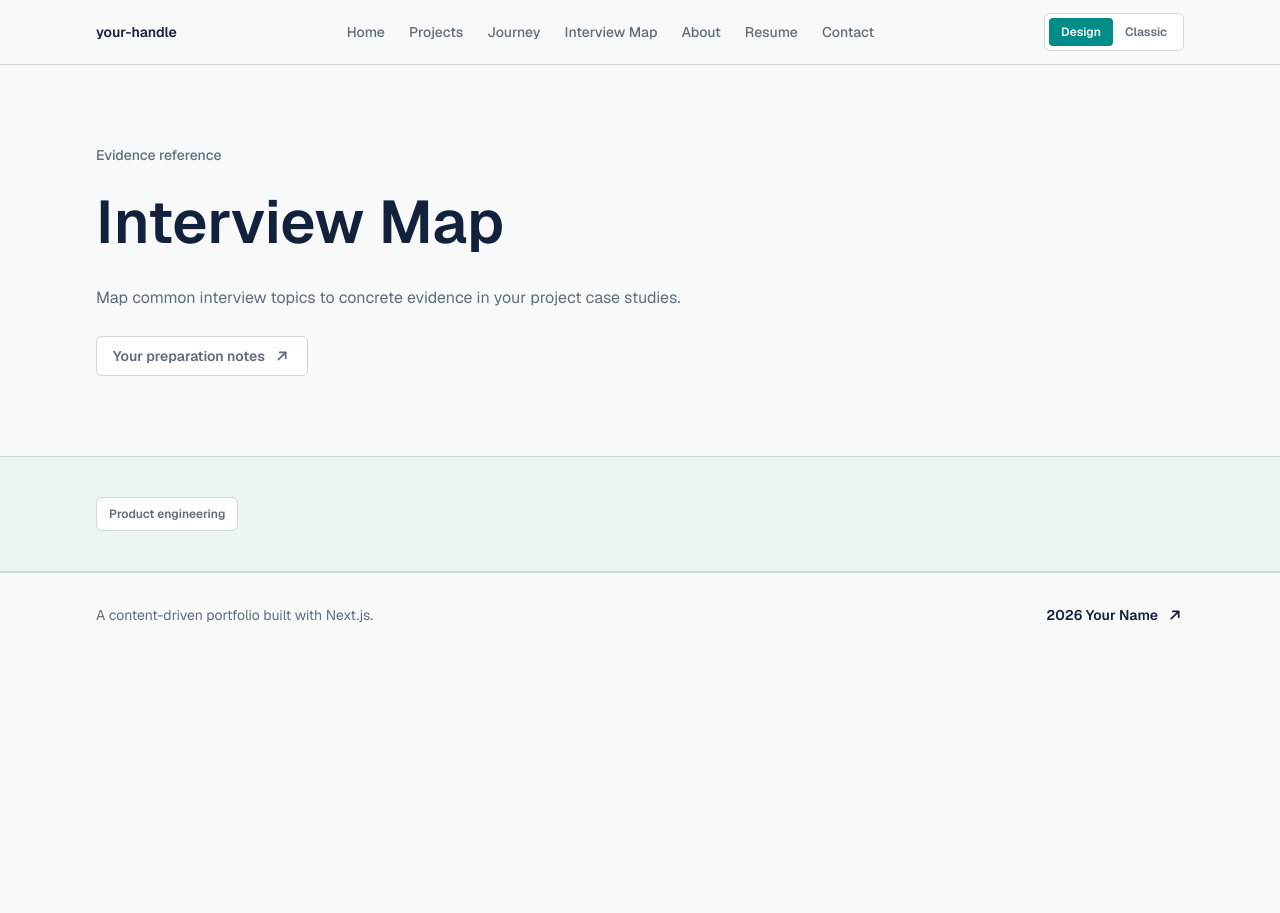
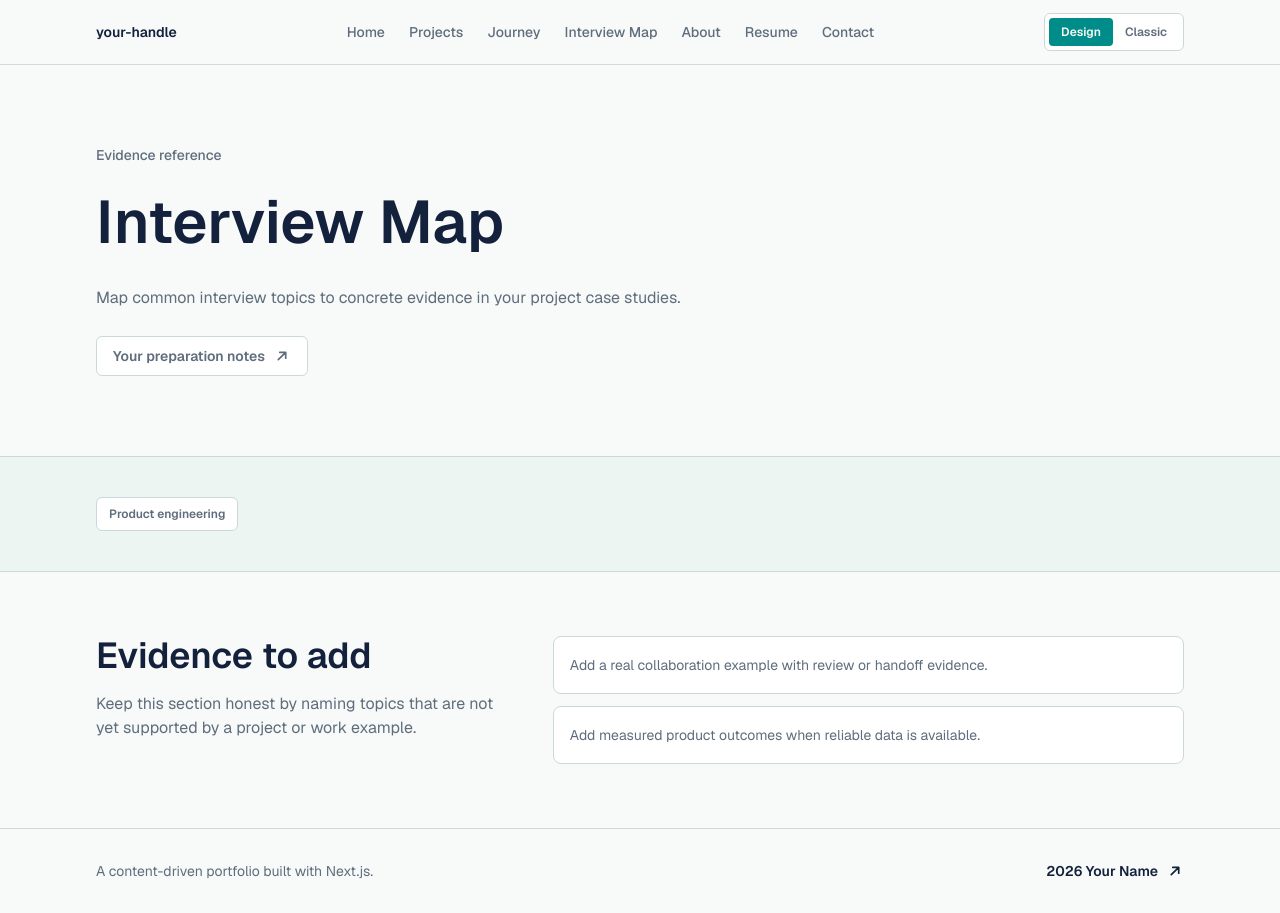
Before and after one commit to seungwoo7050/42web-workspace, a Next.js app: page /interview-map in a window 1280 px wide. Before the commit the page ends 800 px from the top, so only its background shows below. Built offline with nearby package versions, Linux system fonts and the light colour scheme.

Commit message:
feat(interview-map): 근거 공백 목록 추가

```diff
--- a/src/app/interview-map/page.tsx
+++ b/src/app/interview-map/page.tsx
@@ -1,6 +1,7 @@
 import { notFound } from "next/navigation";
 import { ArrowRightIcon } from "@/components/icons";
 import { ContentHint } from "@/components/portfolio/content-hint";
+import { SectionHeading } from "@/components/portfolio/section-heading";
 import { PageShell } from "@/components/portfolio/site-shell";
 import {
   getPortfolioContent,
@@ -83,6 +84,26 @@ export default async function InterviewMapPage({
           </nav>
         </div>
       </section>
+      <section aria-label={pageCopy.gaps.ariaLabel}>
+        <div className="mx-auto grid max-w-6xl gap-9 px-5 py-16 sm:px-8 lg:grid-cols-[0.8fr_1.2fr]">
+          <SectionHeading
+            body={data.gaps.body}
+            contentDebug={contentDebug}
+            contentHint="src/content/interview-map.json > gaps"
+            title={data.gaps.title}
+          />
+          <ul className="grid gap-3">
+            {data.gaps.items.map((item) => (
+              <li
+                className="rounded-lg border border-line bg-surface p-4 text-sm leading-6 text-muted"
+                key={item}
+              >
+                {item}
+              </li>
+            ))}
+          </ul>
+        </div>
+      </section>
     </PageShell>
   );
 }
```
